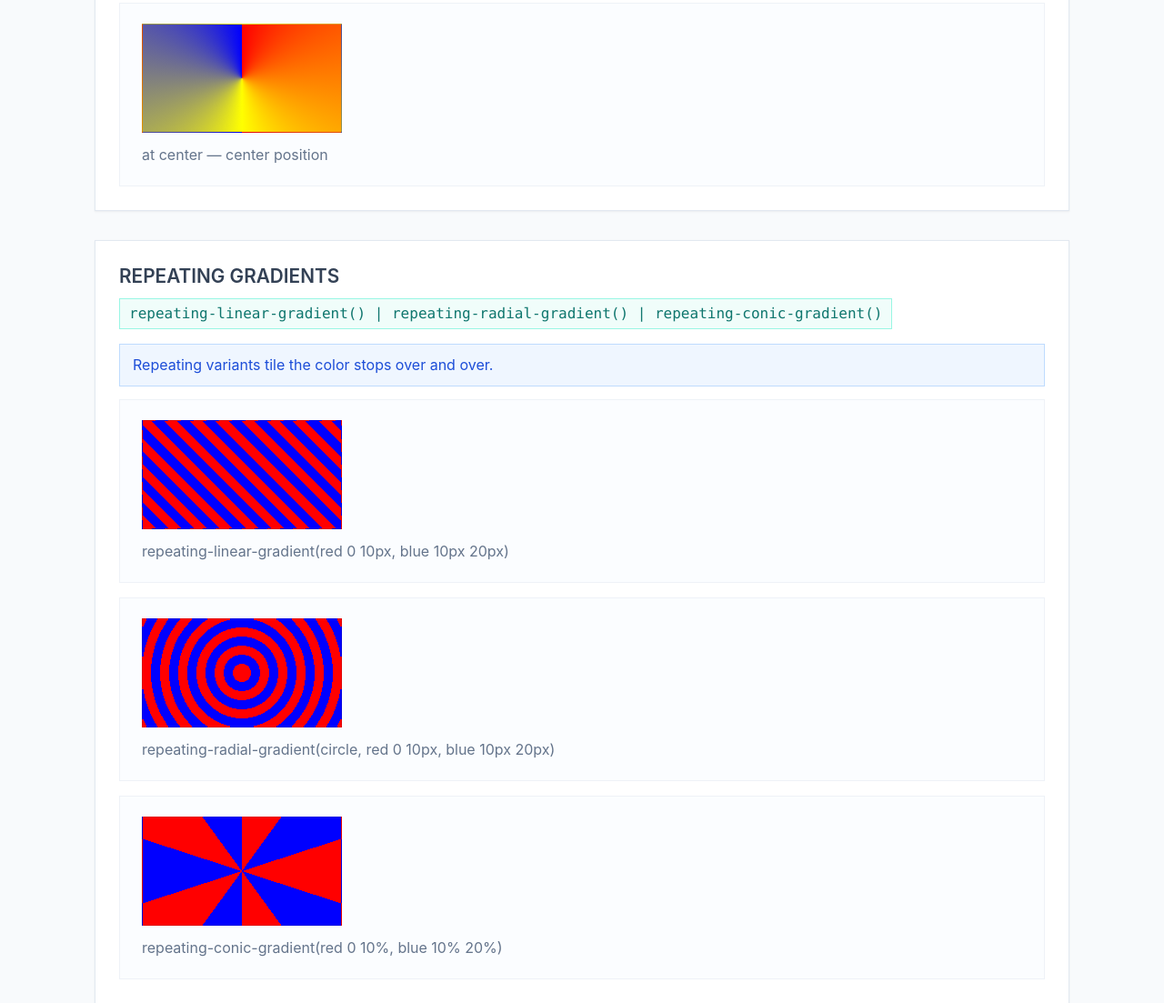
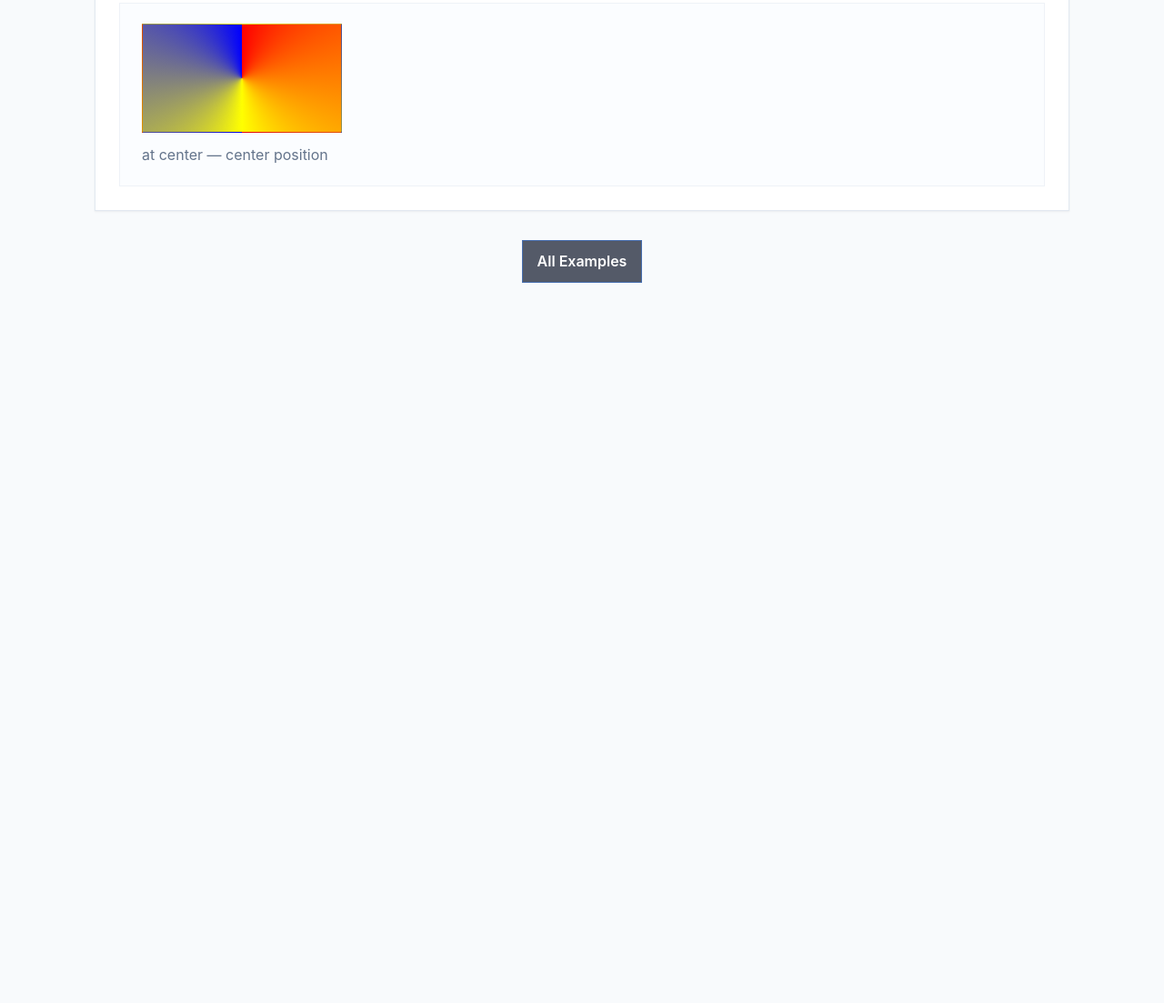
Before and after one commit to rubikhub/css-cheat-sheet, a plain HTML site: page examples/beginner/23-gradients-basics/index.html in a window 1280 px wide. Shown: the part 3907-5010 px from the top of the page at 91% size. After the commit the page ends 4289 px from the top, so only its background shows below. Drawn offline with Linux system fonts and the light colour scheme.

Commit message:
chore: Remove un-related example

```diff
--- a/examples/beginner/23-gradients-basics/index.html
+++ b/examples/beginner/23-gradients-basics/index.html
@@ -99,25 +99,6 @@
       </div>
     </section>
 
-    <section>
-      <h2>Repeating gradients</h2>
-      <p class="code">repeating-linear-gradient() | repeating-radial-gradient() | repeating-conic-gradient()</p>
-      <p class="hint">Repeating variants tile the color stops over and over.</p>
-      <div class="row">
-        <div class="cell">
-          <div class="gbox rgp-linear"></div>
-          <p class="cap">repeating-linear-gradient(red 0 10px, blue 10px 20px)</p>
-        </div>
-        <div class="cell">
-          <div class="gbox rgp-radial"></div>
-          <p class="cap">repeating-radial-gradient(circle, red 0 10px, blue 10px 20px)</p>
-        </div>
-        <div class="cell">
-          <div class="gbox rgp-conic"></div>
-          <p class="cap">repeating-conic-gradient(red 0 10%, blue 10% 20%)</p>
-        </div>
-      </div>
-    </section>
 <nav class="pager">
   <a class="pager-btn pager-prev" href="../22-transition-basics/index.html">&larr; Transition Basics</a>
   <a class="pager-btn pager-next" href="../24-logical-properties/index.html">Logical Properties &rarr;</a>
--- a/examples/beginner/23-gradients-basics/style.css
+++ b/examples/beginner/23-gradients-basics/style.css
@@ -27,8 +27,3 @@
 .cg-from0 { background: conic-gradient(from 0deg, red, yellow, blue); }
 .cg-from90 { background: conic-gradient(from 90deg, red, yellow, blue); }
 .cg-center { background: conic-gradient(at center, red, yellow, blue); }
-
-/* repeating variants */
-.rgp-linear { background: repeating-linear-gradient(45deg, red 0 10px, blue 10px 20px); }
-.rgp-radial { background: repeating-radial-gradient(circle, red 0 10px, blue 10px 20px); }
-.rgp-conic { background: repeating-conic-gradient(red 0 10%, blue 10% 20%); }
```
